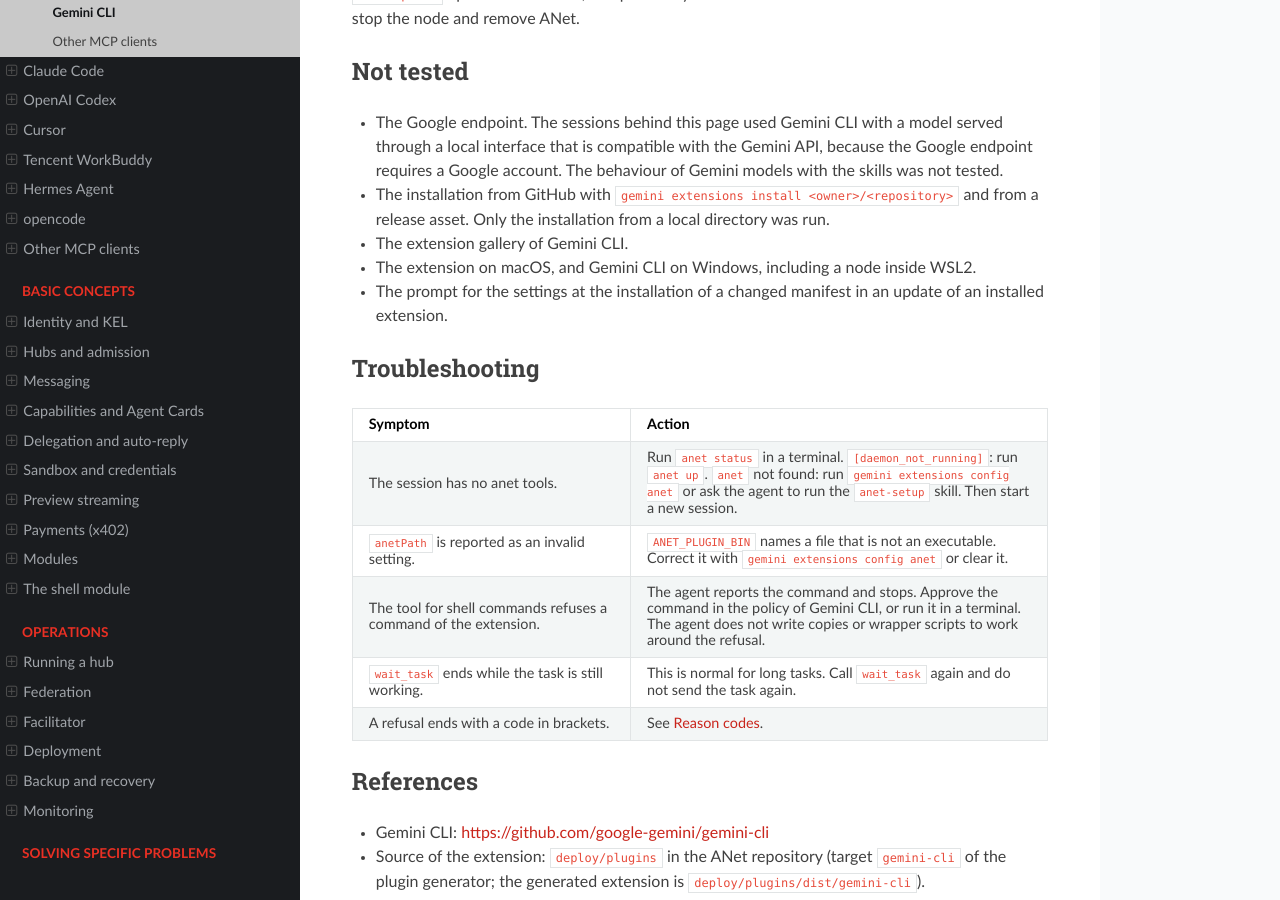
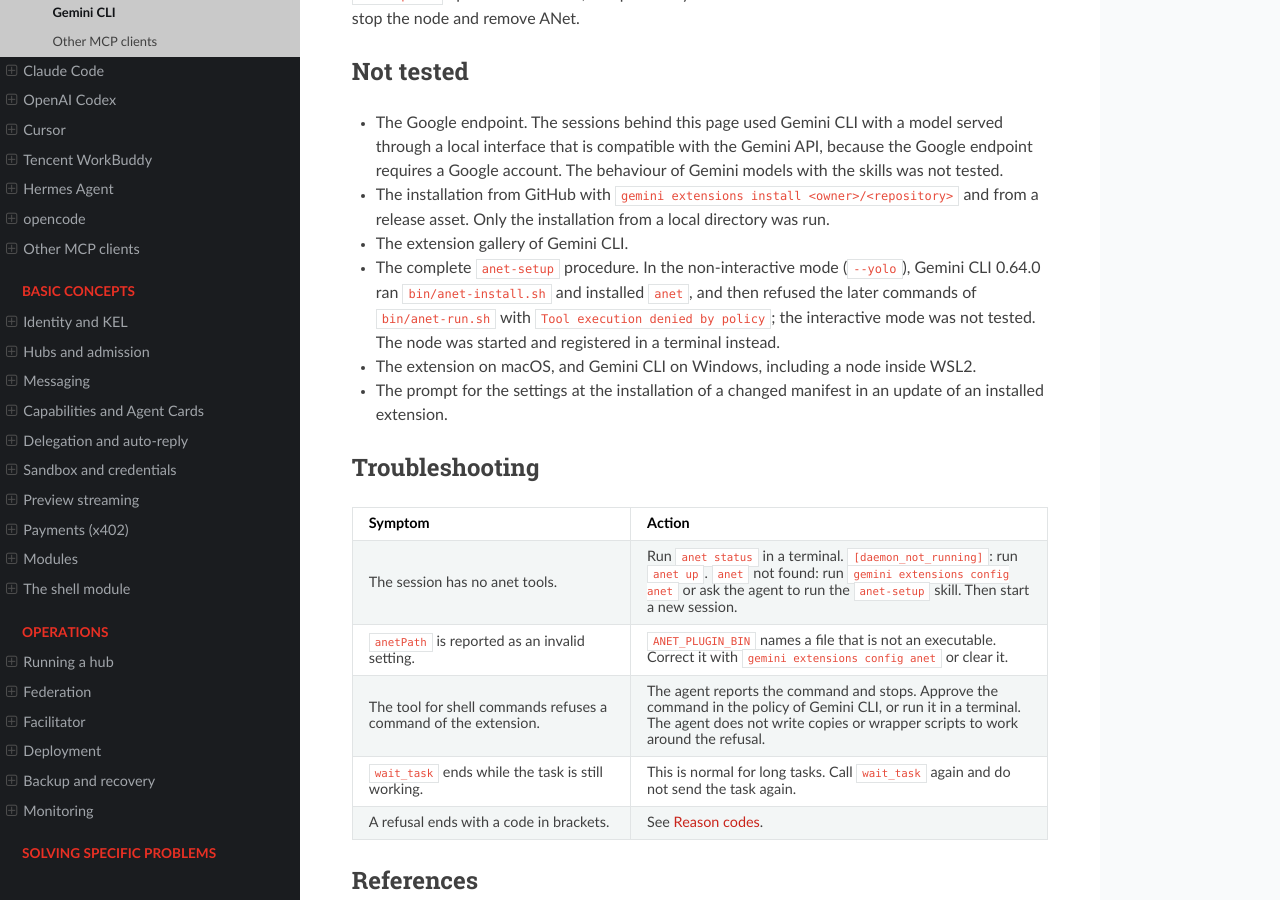
Before and after one commit to ANetResearch/ANet, a Sphinx documentation site: the page built from docs/agents/gemini-cli.rst, in a window 1280 px wide and 900 px high, scrolled down 3565 px. Built offline with Sphinx 7.4.7 and the Read the Docs theme 3.1.0, drawn with Linux system fonts in a browser that asks for light colours.

Commit message:
docs(gemini-cli): record the refused runner commands in the non-interactive mode
Co-Authored-By: Claude Opus 5.5 <noreply@anthropic.com>

```diff
--- a/docs/agents/gemini-cli.rst
+++ b/docs/agents/gemini-cli.rst
@@ -209,6 +209,11 @@ Not tested
   and from a release asset. Only the installation from a local directory was
   run.
 * The extension gallery of Gemini CLI.
+* The complete ``anet-setup`` procedure. In the non-interactive mode
+  (``--yolo``), Gemini CLI 0.64.0 ran ``bin/anet-install.sh`` and installed
+  ``anet``, and then refused the later commands of ``bin/anet-run.sh`` with
+  ``Tool execution denied by policy``; the interactive mode was not tested.
+  The node was started and registered in a terminal instead.
 * The extension on macOS, and Gemini CLI on Windows, including a node inside
   WSL2.
 * The prompt for the settings at the installation of a changed manifest in an
```
Also changed, not shown: 2 other files.
